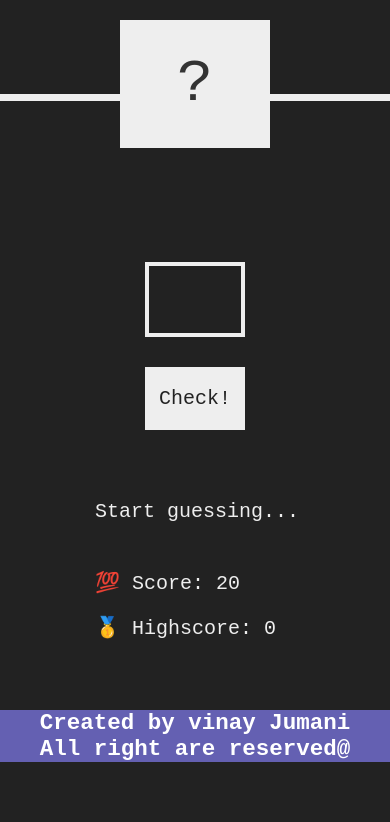
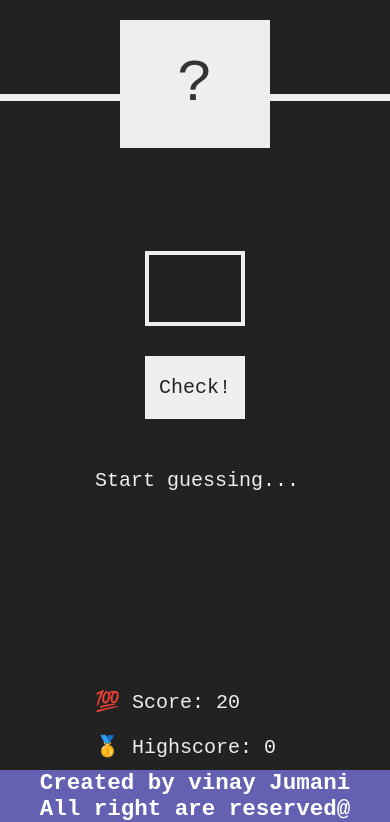
Before and after one commit to vinay-jumani/guess--the-number, a plain HTML site: page index.html in a window 390 px wide. Shown: the part 194-1016 px from the top of the page. Before the commit the page ends 956 px from the top, so only its background shows below. Drawn offline with Linux system fonts and the light colour scheme.

Commit message:
Add files via upload

```diff
--- a/style.css
+++ b/style.css
@@ -121,7 +121,7 @@ h1 {
 
 footer{
   font-family: 'Segoe UI', Tahoma, Geneva, Verdana, sans-serif;
-  margin-top: 60px;
+  margin-top: 120px;
   background-color: #6460B2;
   color: white;
   text-align: center;
@@ -176,7 +176,7 @@ footer{
   }
 .message{
   margin-bottom: 2rem;
-  height: 50px;
+  height: 200px;
   width: 210px;
 }
 
```
